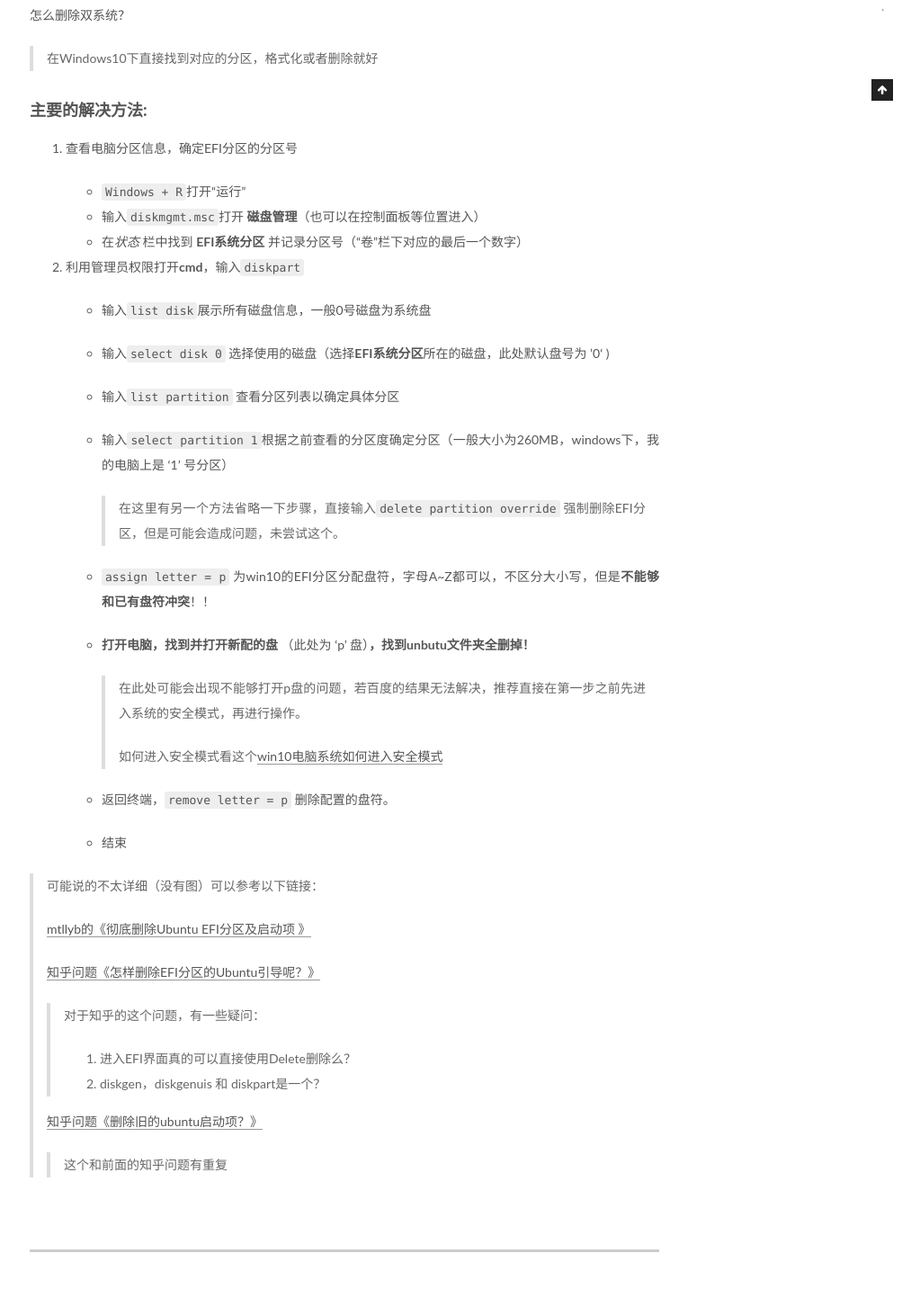
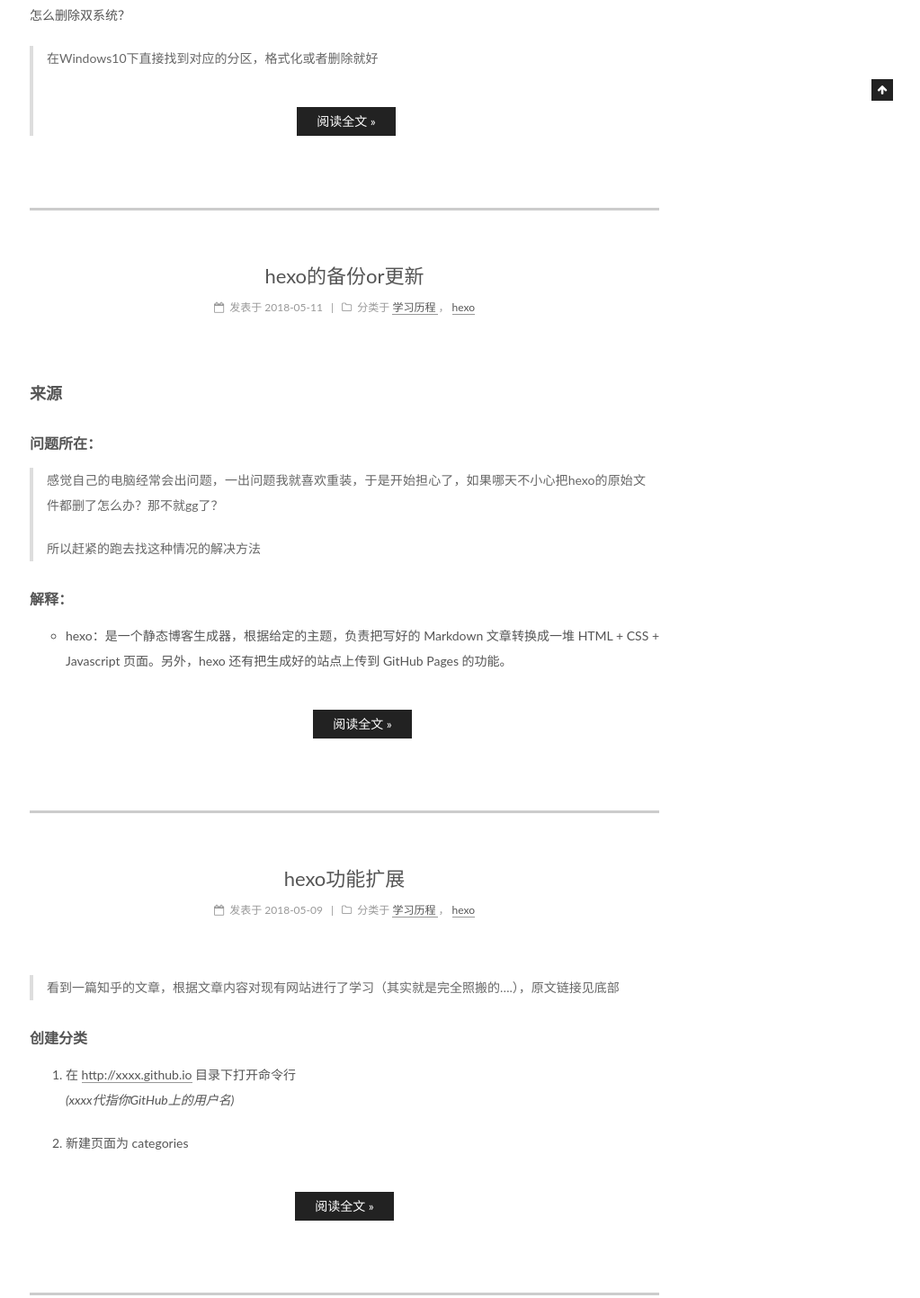
Before and after one commit to chunrichi/chunrichi.github.io, a plain HTML site: page index.html in a window 1280 px wide. Shown: the part 788-2231 px from the top of the page at 90% size, without its empty margins (257-1280 px from the left). Drawn offline with Linux system fonts and the light colour scheme; some packages are replaced by stand-ins of ours; a script that the page names is missing.

Commit message:
Site updated: 2018-05-21 15:47:33

```diff
--- a/css/main.css
+++ b/css/main.css
@@ -1822,7 +1822,7 @@
   width: 4px;
   height: 4px;
   border-radius: 50%;
-  background: #ffb8ff;
+  background: #f488ff;
 }
 .links-of-blogroll {
   font-size: 13px;
--- a/index.html
+++ b/index.html
@@ -367,68 +367,19 @@
 
 
 
-
-            <h2 id="问题由来"><a href="#问题由来" class="headerlink" title="问题由来"></a>问题由来</h2><blockquote>
+          <h2 id="问题由来"><a href="#问题由来" class="headerlink" title="问题由来"></a>问题由来</h2><blockquote>
 <p>由于尝试装了一个Linux双系统，但是装上去之后由于不知道的原因无法连上校园网而且也无法打开终端，只有咬咬牙把系统给删了，问题是装在和Windows10相同硬盘中，共享了一个EFI盘，无法删除干净，在启动系统的时候总会优先进入Linux，更改启动优先项之后，可以直接进入系统，但是进入BIOS时看着很不爽，就查找了解决方法。</p>
 </blockquote>
 <h2 id="解决方法"><a href="#解决方法" class="headerlink" title="解决方法"></a>解决方法</h2><h3 id="问题扩展"><a href="#问题扩展" class="headerlink" title="问题扩展"></a>问题扩展</h3><p>怎么删除双系统？</p>
 <blockquote>
-<p>在Windows10下直接找到对应的分区，格式化或者删除就好</p>
-</blockquote>
-<h3 id="主要的解决方法"><a href="#主要的解决方法" class="headerlink" title="主要的解决方法:"></a>主要的解决方法:</h3><ol>
-<li><p>查看电脑分区信息，确定EFI分区的分区号</p>
-<ul>
-<li><code>Windows +  R</code>打开“运行”</li>
-<li>输入<code>diskmgmt.msc</code>打开 <strong>磁盘管理</strong>（也可以在控制面板等位置进入）</li>
-<li>在<em>状态</em> 栏中找到 <strong>EFI系统分区</strong> 并记录分区号（“卷”栏下对应的最后一个数字）</li>
-</ul>
-</li>
-<li><p>利用管理员权限打开<strong>cmd</strong>，输入<code>diskpart</code></p>
-<ul>
-<li><p>输入<code>list disk</code>展示所有磁盘信息，一般0号磁盘为系统盘</p>
-</li>
-<li><p>输入<code>select disk 0</code> 选择使用的磁盘（选择<strong>EFI系统分区</strong>所在的磁盘，此处默认盘号为  ’0‘  )</p>
-</li>
-<li><p>输入<code>list partition</code> 查看分区列表以确定具体分区</p>
-</li>
-<li><p>输入<code>select partition 1</code>根据之前查看的分区度确定分区（一般大小为260MB，windows下，我的电脑上是  ‘1’  号分区）</p>
-<blockquote>
-<p>在这里有另一个方法省略一下步骤，直接输入<code>delete partition override</code>  强制删除EFI分区，但是可能会造成问题，未尝试这个。</p>
-</blockquote>
-</li>
-<li><p><code>assign letter = p</code> 为win10的EFI分区分配盘符，字母A~Z都可以，不区分大小写，但是<strong>不能够和已有盘符冲突</strong>！！</p>
-</li>
-<li><p><strong>打开电脑，找到并打开新配的盘</strong>  （此处为  ‘p’ 盘）<strong>，找到unbutu文件夹全删掉！</strong></p>
-<blockquote>
-<p>在此处可能会出现不能够打开p盘的问题，若百度的结果无法解决，推荐直接在第一步之前先进入系统的安全模式，再进行操作。</p>
-<p>如何进入安全模式看这个<a href="https://jingyan.baidu.com/article/fc07f98955f22d12fee5195f.html" target="_blank" rel="noopener">win10电脑系统如何进入安全模式</a></p>
-</blockquote>
-</li>
-<li><p>返回终端，<code>remove letter = p</code> 删除配置的盘符。</p>
-</li>
-<li><p>结束</p>
-</li>
-</ul>
-</li>
-</ol>
-<blockquote>
-<p>可能说的不太详细（没有图）可以参考以下链接：</p>
-<p><a href="https://blog.csdn.net/mtllyb/article/details/78635757" target="_blank" rel="noopener">mtllyb的《彻底删除Ubuntu EFI分区及启动项 》</a></p>
-<p><a href="https://www.zhihu.com/question/48275909" target="_blank" rel="noopener">知乎问题《怎样删除EFI分区的Ubuntu引导呢？》</a></p>
-<blockquote>
-<p>对于知乎的这个问题，有一些疑问：</p>
-<ol>
-<li>进入EFI界面真的可以直接使用Delete删除么？</li>
-<li>diskgen，diskgenuis 和 diskpart是一个？</li>
-</ol>
-</blockquote>
-<p><a href="https://www.zhihu.com/question/27743764" target="_blank" rel="noopener">知乎问题《删除旧的ubuntu启动项？》</a></p>
-<blockquote>
-<p>这个和前面的知乎问题有重复</p>
-</blockquote>
-</blockquote>
-
-
+<p>在Windows10下直接找到对应的分区，格式化或者删除就好<br>
+          <!--noindex-->
+          <div class="post-button text-center">
+            <a class="btn" href="/2018/EFI删除启动项/#more" rel="contents">
+              阅读全文 &raquo;
+            </a>
+          </div>
+          <!--/noindex-->
 
 
     </div>
```
Also changed, not shown: 2018/EFI删除启动项/index.html (+2 -2 lines).
